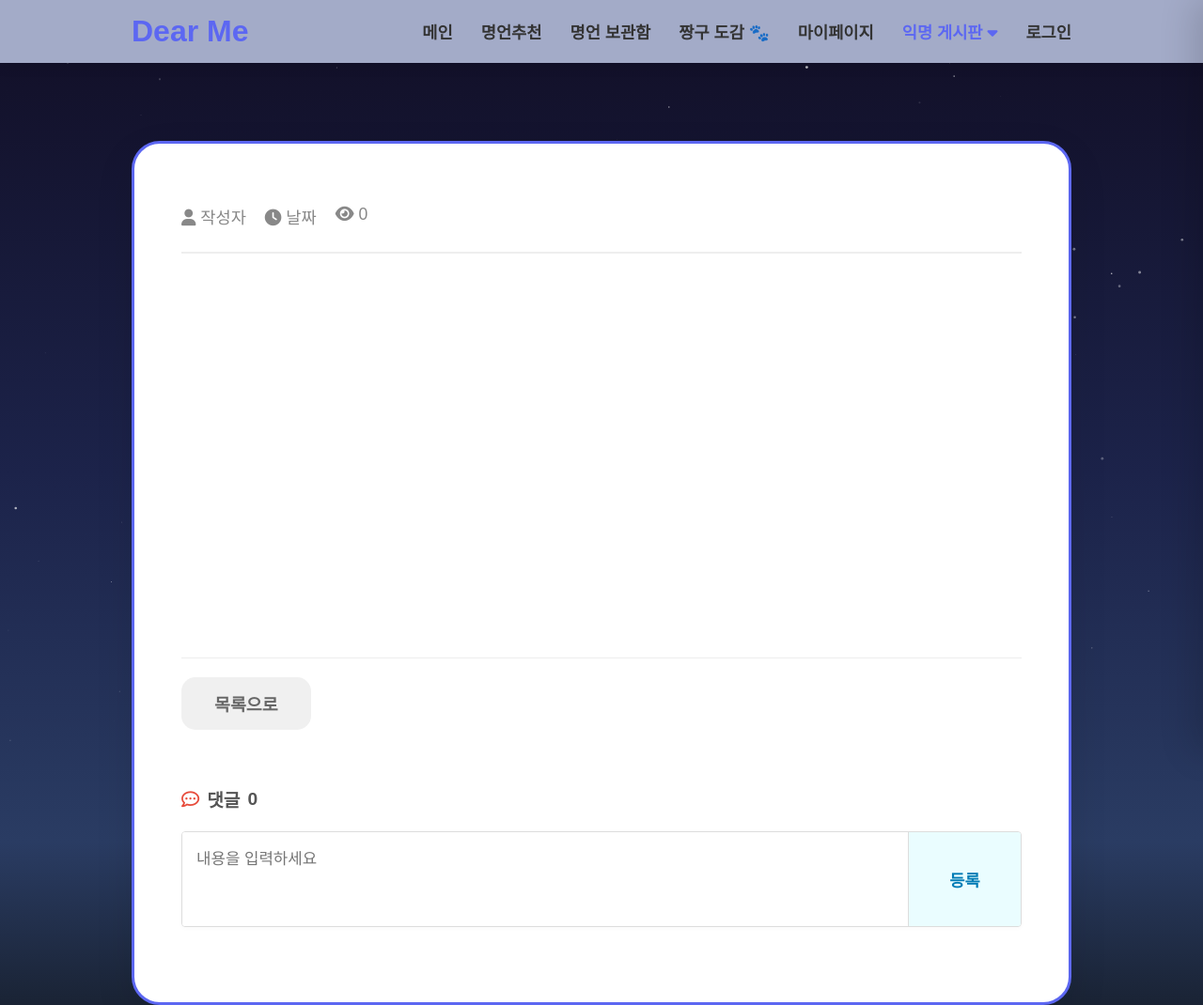
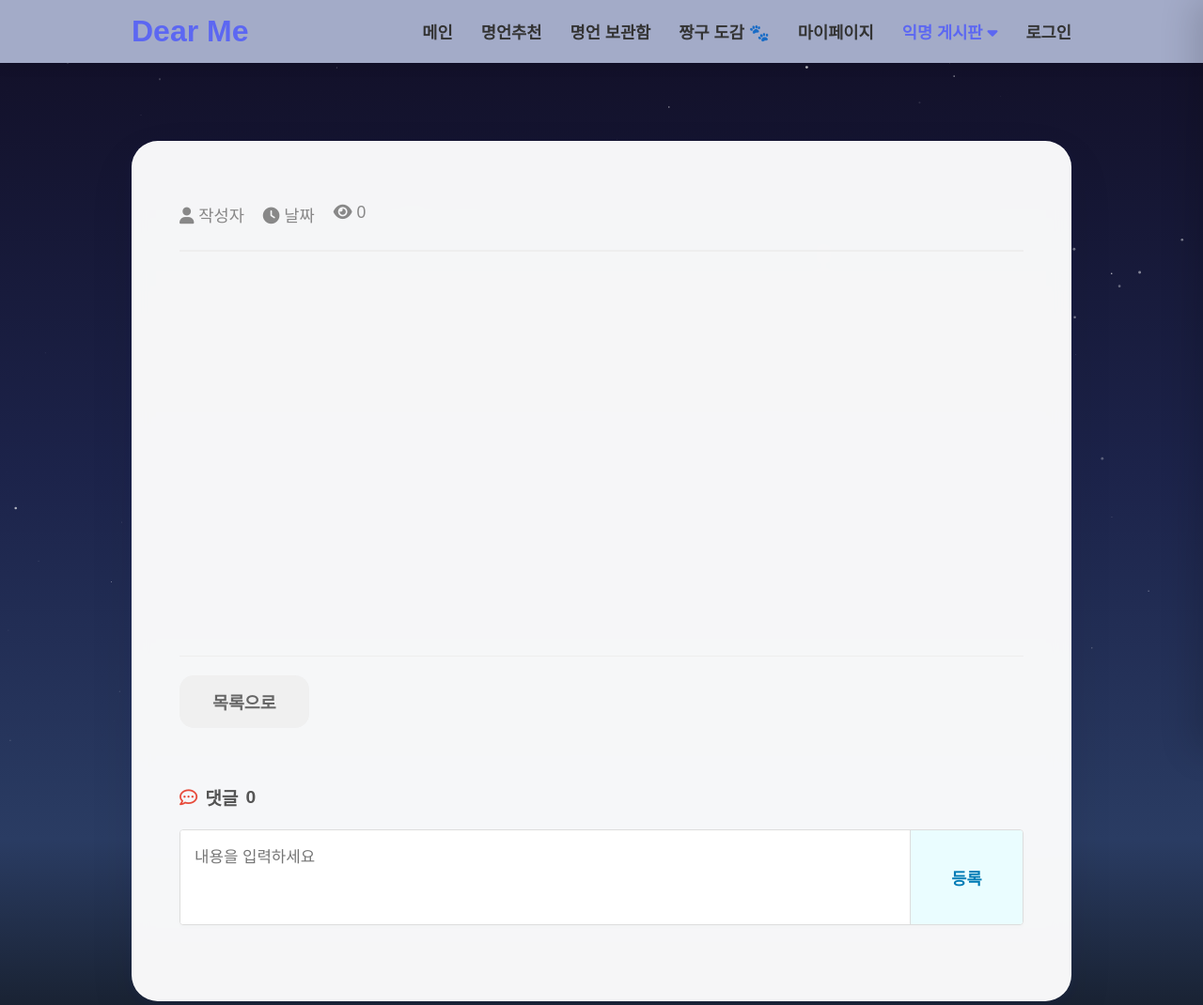
Before and after one commit to kdh2317000/Dear-Me, a website: page public/view.html in a window 1280 px wide. Shown: the top 1070 px of the page at 94% size. Drawn offline with Linux system fonts and the light colour scheme; files whose address does not match are found by name.

Commit message:
fix: 모바일 카드 테두리 완화 및 시간대별 테마 실시간 연동

```diff
--- a/public/view.html
+++ b/public/view.html
@@ -16,7 +16,15 @@
 
         /* 2. 상세보기 박스 레이아웃 */
         .main-wrapper { max-width: 1000px; margin: 50px auto !important; padding: 0 20px; }
-        .content-box { background: white; border-radius: 30px; border: 3px solid #5c67f2; padding: 50px; box-shadow: 0 15px 40px rgba(0,0,0,0.1); }
+        .content-box {
+            background: rgba(255, 255, 255, 0.96);
+            border-radius: 28px;
+            border: 1.5px solid rgba(255, 255, 255, 0.8);
+            padding: 50px;
+            box-shadow: 0 20px 50px rgba(0, 0, 0, 0.08), 0 4px 15px rgba(92, 103, 242, 0.06);
+            backdrop-filter: blur(10px);
+            -webkit-backdrop-filter: blur(10px);
+        }
 
         .view-header { border-bottom: 2px solid #eee; padding-bottom: 25px; margin-bottom: 30px; }
         #viewTitle { font-size: 2.4rem; font-weight: bold; color: #333; margin-bottom: 15px; text-align: left; }
@@ -76,8 +84,13 @@
 
         /* [모바일 전용 최적화] 편의성 및 버튼 줄바꿈 방지 */
         @media (max-width: 768px) {
-            .main-wrapper { margin: 15px auto !important; padding: 0 10px !important; }
-            .content-box { padding: 22px 18px !important; border-radius: 20px !important; }
+            .main-wrapper { margin: 15px auto !important; padding: 0 12px !important; }
+            .content-box {
+                padding: 24px 18px !important;
+                border-radius: 24px !important;
+                border: 1px solid rgba(255, 255, 255, 0.9) !important;
+                box-shadow: 0 10px 30px rgba(0, 0, 0, 0.08) !important;
+            }
             #viewTitle { font-size: 1.55rem !important; margin-bottom: 12px !important; word-break: keep-all; }
             .view-info { font-size: 0.85rem !important; gap: 12px !important; flex-wrap: wrap; }
             #viewContent { min-height: 180px !important; font-size: 1.05rem !important; line-height: 1.8 !important; }
@@ -127,6 +140,9 @@
     var h = new Date().getHours();
     var c = (h>=6 && h<17) ? 'theme-morning' : (h>=17 && h<20) ? 'theme-evening' : 'theme-night';
     document.body.classList.add(c);
+    var color = (c === 'theme-morning') ? '#7acef4' : (c === 'theme-evening') ? '#dfb4ab' : '#1c234a';
+    var meta = document.querySelector('meta[name="theme-color"]');
+    if (meta) meta.setAttribute('content', color);
 })();
 </script>
 
@@ -562,13 +578,19 @@
 (function() {
     function applyBodyTheme(hour) {
         document.body.classList.remove('theme-morning', 'theme-evening', 'theme-night');
+        let themeColor = '#3b98ea';
         if (hour >= 6 && hour < 17) {
             document.body.classList.add('theme-morning');
+            themeColor = '#7acef4';
         } else if (hour >= 17 && hour < 20) {
             document.body.classList.add('theme-evening');
+            themeColor = '#dfb4ab';
         } else {
             document.body.classList.add('theme-night');
+            themeColor = '#1c234a';
         }
+        const metaTheme = document.querySelector('meta[name="theme-color"]');
+        if (metaTheme) metaTheme.setAttribute('content', themeColor);
     }
 
     const canvas = document.getElementById('themeCanvas');
```
